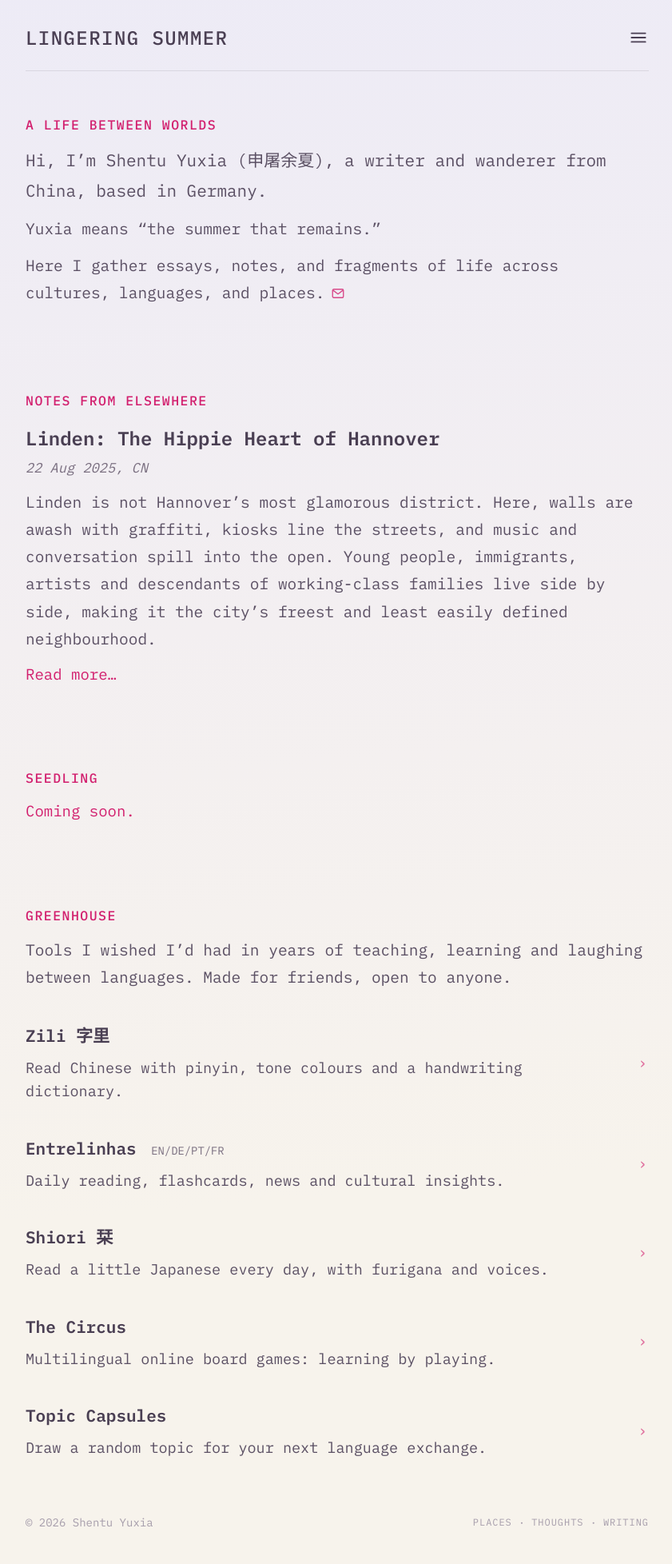
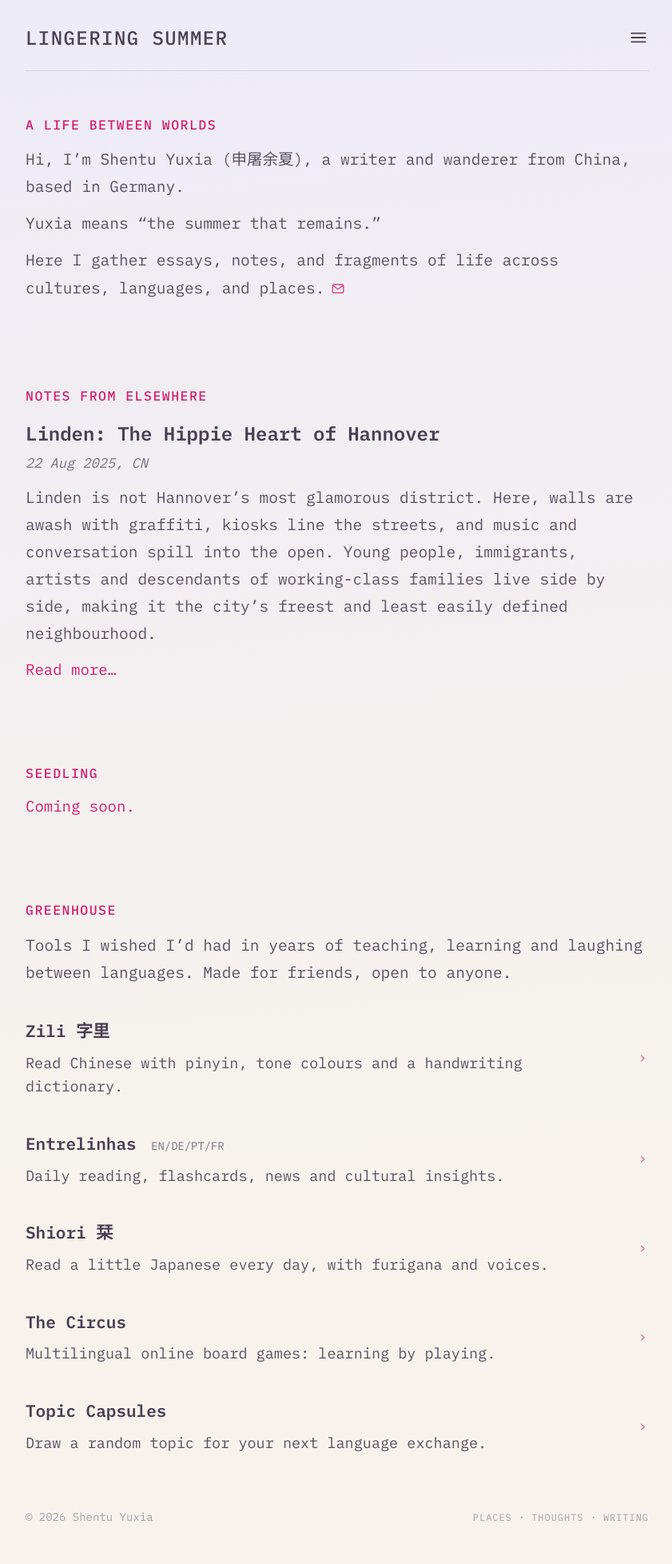
Before and after one commit to Shentuyuxia/lingersummer, a Jekyll site: the page built from index.html, in a window 1280 px wide. Shown: the whole page at 80% size, without its empty margins (218-1059 px from the left). Built offline with Jekyll 4.4.1, drawn with Linux system fonts in a browser that asks for light colours.

Commit message:
Intro lines all the same size
Co-Authored-By: Claude Opus 5.5 <noreply@anthropic.com>
Claude-Session: https://claude.ai/code/session_01SGPtAXhtPQfBd1awF46i3D

```diff
--- a/index.html
+++ b/index.html
@@ -269,7 +269,7 @@ layout: null
   .blk .soon{color:var(--accent)!important;font-size:clamp(17px,1.6vw,19px)!important;line-height:1.6!important}
   @media (max-width:520px){ .top{padding:20px 0 16px!important} .nav{gap:8px} .hero{padding:40px 0 8px!important} }
   /* body text one step smaller */
-  .hero .sub,.post .lede,.ghintro,.soon{font-size:clamp(16.5px,1.55vw,19.5px)!important}
+  .hero .sub,.hero h1.greet,.post .lede,.ghintro,.soon{font-size:clamp(16.5px,1.55vw,19.5px)!important}
   .row .d{font-size:clamp(15.5px,1.5vw,18.5px)!important}
 </style>
 </head>
```
